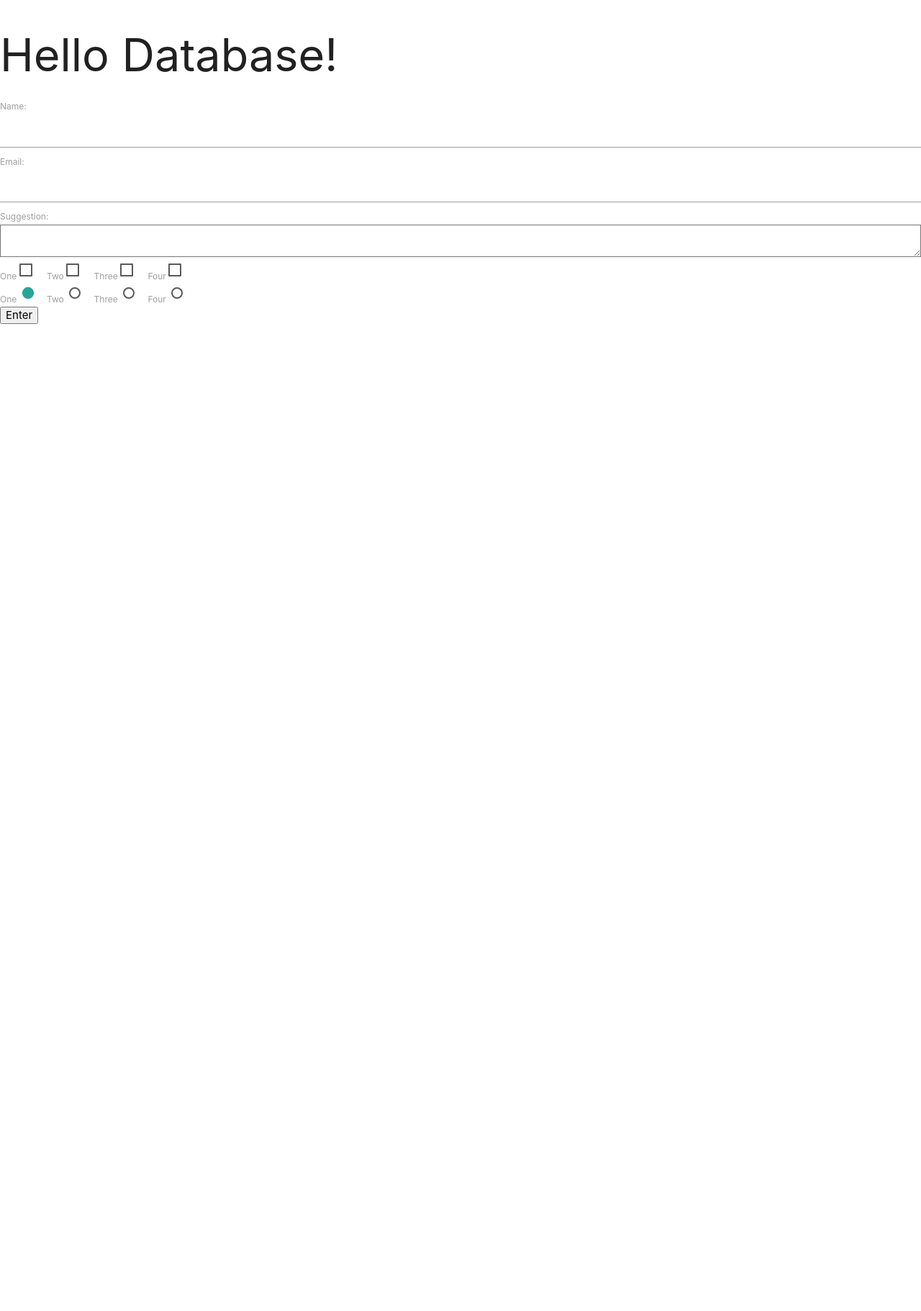
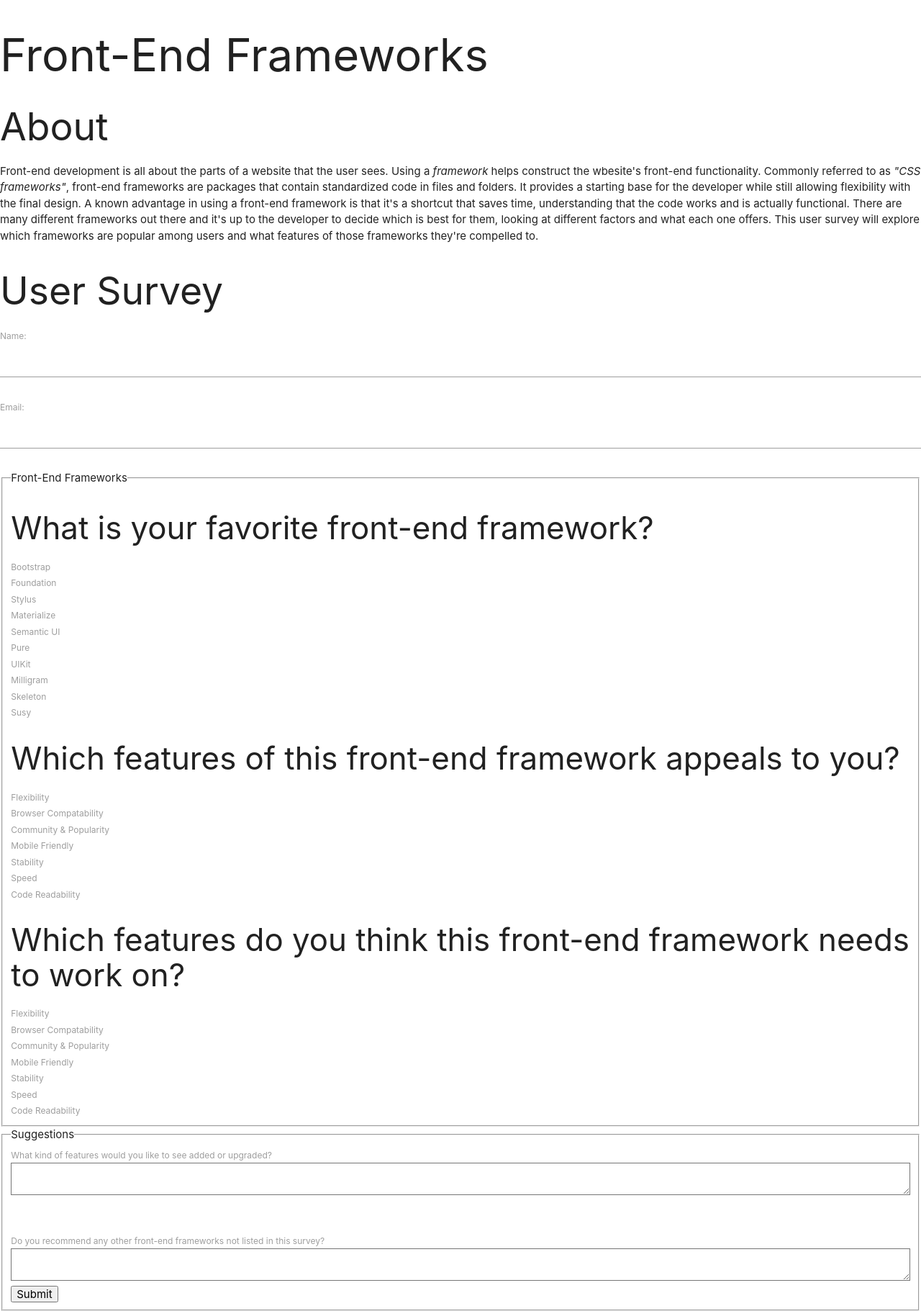
Before and after one commit to ahashim1/CSC174_Assignment8, a PHP site: page / in a window 1280 px wide. Shown: the whole page at 72% size. Before the commit the page ends 450 px from the top, so only its background shows below. Run offline with PHP 8.4, Linux system fonts and the light colour scheme; some libraries are stand-ins or nearby versions.

Commit message:
added materialize and renamed to a php file for the framework

```diff
--- a/index.php
+++ b/index.php
@@ -1,98 +1,152 @@
 <!DOCTYPE html>
-<html lang="en">
+<html>
+
 <head>
-    <meta charset="utf-8">
-    <title>Assignment 6</title>
+	<meta charset="utf-8">
+	<title>Assignment 8 - User Survey</title>
 
-
-     <!--Import Google Icon Font-->
+	<!--Import Google Icon Font-->
     <link href="https://fonts.googleapis.com/icon?family=Material+Icons" rel="stylesheet">
 
     <!--Import materialize.css-->
     <link type="text/css" rel="stylesheet" href="css/materialize.min.css">
 
-
-
     <!--Let browser know website is optimized for mobile-->
     <meta name="viewport" content="width=device-width, initial-scale=1.0">
-
 </head>
 
 <body>
 
+	<header>
+
+		<h1>Front-End Frameworks</h1>
+
+	</header>
+
+		<h2>About</h2>
+
+			<p>Front-end development is all about the parts of a website that the user sees. Using a <em>framework</em> helps construct the wbesite's front-end functionality. Commonly referred to as <em>"CSS frameworks"</em>, front-end frameworks are packages that contain standardized code in files and folders. It provides a starting base for the developer while still allowing flexibility with the final design. A known advantage in using a front-end framework is that it's a shortcut that saves time, understanding that the code works and is actually functional. There are many different frameworks out there and it's up to the developer to decide which is best for them, looking at different factors and what each one offers. This user survey will explore which frameworks are popular among users and what features of those frameworks they're compelled to.</p>
+
+			<!-- "About" content taken from https://www.thebalance.com/what-is-a-front-end-framework-and-why-use-one-2071948 -->
+
+		<h2>User Survey</h2>
+
+			<form method="post" action="database_action.php">
+
+				<label for="name"> Name: </label>
+				<input type="text" name="name" id="name"><br><br>
+
+				<label for="email">Email: </label>
+				<input type="email" name="email" id="email"><br><br>
 
 
-<!-- Form Test -->
-    <h1>Hello Database!</h1>
-    <form method="post" action="database_action.php">
-      <div>
-        <label for="name">Name: </label>
-        <input type="text" name="name" id="name">
-      </div>
+			<fieldset>
 
-      <div>
-        <label for="email">Email: </label>
-        <input type="email" name="email" id="email">
-      </div>
+				<legend>Front-End Frameworks</legend>
 
-      <div>
-        <label for="suggestion">Suggestion: </label>
-        <textarea name="suggestion" id="suggestion"></textarea>
-      </div>
-
-     <div>
-		<label class="container">One
-		  <input type="checkbox">
-		  <span class="checkmark"></span>
-		</label>
-
-		<label class="container">Two
-		  <input type="checkbox">
-		  <span class="checkmark"></span>
-		</label>
-
-		<label class="container">Three
-		  <input type="checkbox">
-		  <span class="checkmark"></span>
-		</label>
-
-		<label class="container">Four
-		  <input type="checkbox">
-		  <span class="checkmark"></span>
-		</label>
-	</div>
-
-	<div>
-		<label class="container">One
-		  <input type="radio" checked="checked" name="radio">
-		  <span class="checkmark"></span>
-		</label>
-		<label class="container">Two
-		  <input type="radio" name="radio">
-		  <span class="checkmark"></span>
-		</label>
-		<label class="container">Three
-		  <input type="radio" name="radio">
-		  <span class="checkmark"></span>
-		</label>
-		<label class="container">Four
-		  <input type="radio" name="radio">
-		  <span class="checkmark"></span>
-		</label>
-	</div>
-
-      <input type="submit" value="Enter">
-    </form>
+				<h3>What is your favorite front-end framework?</h3>
 
 
+					<input type="radio" name="framework" id="bootstrap">
+					<label for="bootstrap">Bootstrap</label><br>
 
+					<input type="radio" name="framework" id="foundation">
+					<label for="foundation">Foundation</label><br>
+
+					<input type="radio" name="framework" id="stylus">
+					<label for="stylus">Stylus</label><br>
+
+					<input type="radio" name="framework" id="materialize">
+					<label for="materialize">Materialize</label><br>
+
+					<input type="radio" name="framework" id="semantic">
+					<label for="semantic">Semantic UI</label><br>
+
+					<input type="radio" name="framework" id="pure">
+					<label for="pure">Pure</label><br>
+
+					<input type="radio" name="framework" id="uikit">
+					<label for="uikit">UIKit</label><br>
+
+					<input type="radio" name="framework" id="milligram">
+					<label for="milligram">Milligram</label><br>
+
+					<input type="radio" name="framework" id="skeleton">
+					<label for="skeleton">Skeleton</label><br>
+
+					<input type="radio" name="framework" id="susy">
+					<label for="susy">Susy</label><br>
+
+
+				<h3>Which features of this front-end framework appeals to you?</h3>
+
+					<input type="checkbox" name="feature" id="flex">
+					<label for="flex">Flexibility</label><br>
+
+					<input type="checkbox" name="feature" id="browser">
+					<label for="browser">Browser Compatability</label><br>
+
+					<input type="checkbox" name="feature" id="community">
+					<label for="community">Community & Popularity</label><br>
+
+					<input type="checkbox" name="feature" id="mobile">
+					<label for="mobile">Mobile Friendly</label><br>
+
+					<input type="checkbox" name="feature" id="stability">
+					<label for="stability">Stability</label><br>
+
+					<input type="checkbox" name="feature" id="speed">
+					<label for="speed">Speed</label><br>
+
+					<input type="checkbox" name="feature" id="readability">
+					<label for="readability">Code Readability</label><br>
+
+
+				<h3>Which features do you think this front-end framework needs to work on?</h3>
+
+					<input type="checkbox" name="feature" id="flex">
+					<label for="flex">Flexibility</label><br>
+
+					<input type="checkbox" name="feature" id="browser">
+					<label for="browser">Browser Compatability</label><br>
+
+					<input type="checkbox" name="feature" id="community">
+					<label for="community">Community & Popularity</label><br>
+
+					<input type="checkbox" name="feature" id="mobile">
+					<label for="mobile">Mobile Friendly</label><br>
+
+					<input type="checkbox" name="feature" id="stability">
+					<label for="stability">Stability</label><br>
+
+					<input type="checkbox" name="feature" id="speed">
+					<label for="speed">Speed</label><br>
+
+					<input type="checkbox" name="feature" id="readability">
+					<label for="readability">Code Readability</label><br>
+
+
+			</fieldset>
+
+			<fieldset>
+				<legend>Suggestions</legend>
+
+					<label for="suggestion">What kind of features would you like to see added or upgraded?</label><br>
+					<textarea name="suggestion" id="suggestion"></textarea><br><br><br>
+
+					<label for="recommend">Do you recommend any other front-end frameworks not listed in this survey?</label><br>
+					<textarea name="recommend" id="recommend"></textarea><br>
+
+					<input type="submit" name="Submit"><br>
+
+			</fieldset>
+
+			</form>
 
 <!-- Downloading jQuery and Materialize -->
 <script type="text/javascript" src="https://code.jquery.com/jquery-3.2.1.min.js"></script>
 <script type="text/javascript" src="js/materialize.min.js"></script>
 
-
-
 </body>
 
 </html>
```
Also changed, not shown: index.html (+12 -1 lines).
